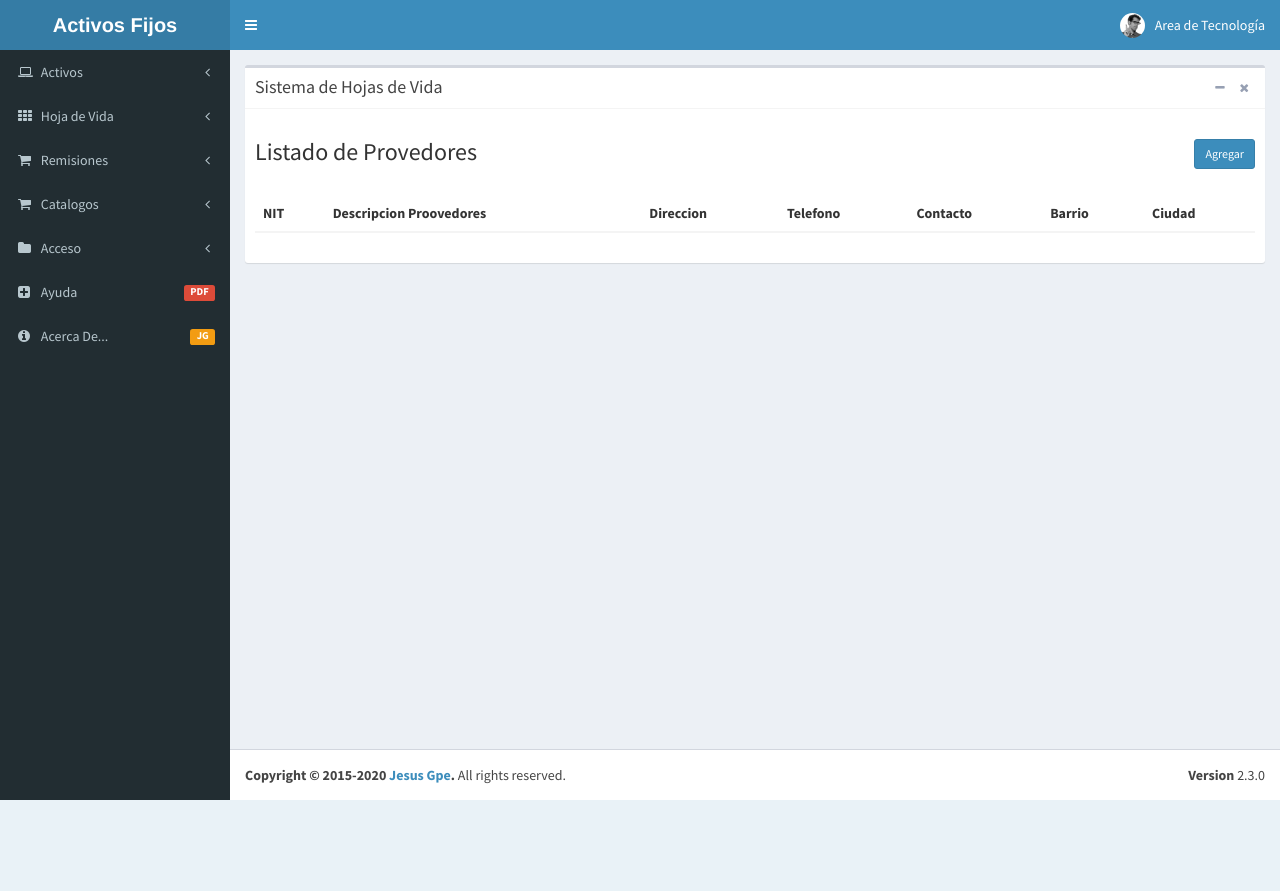
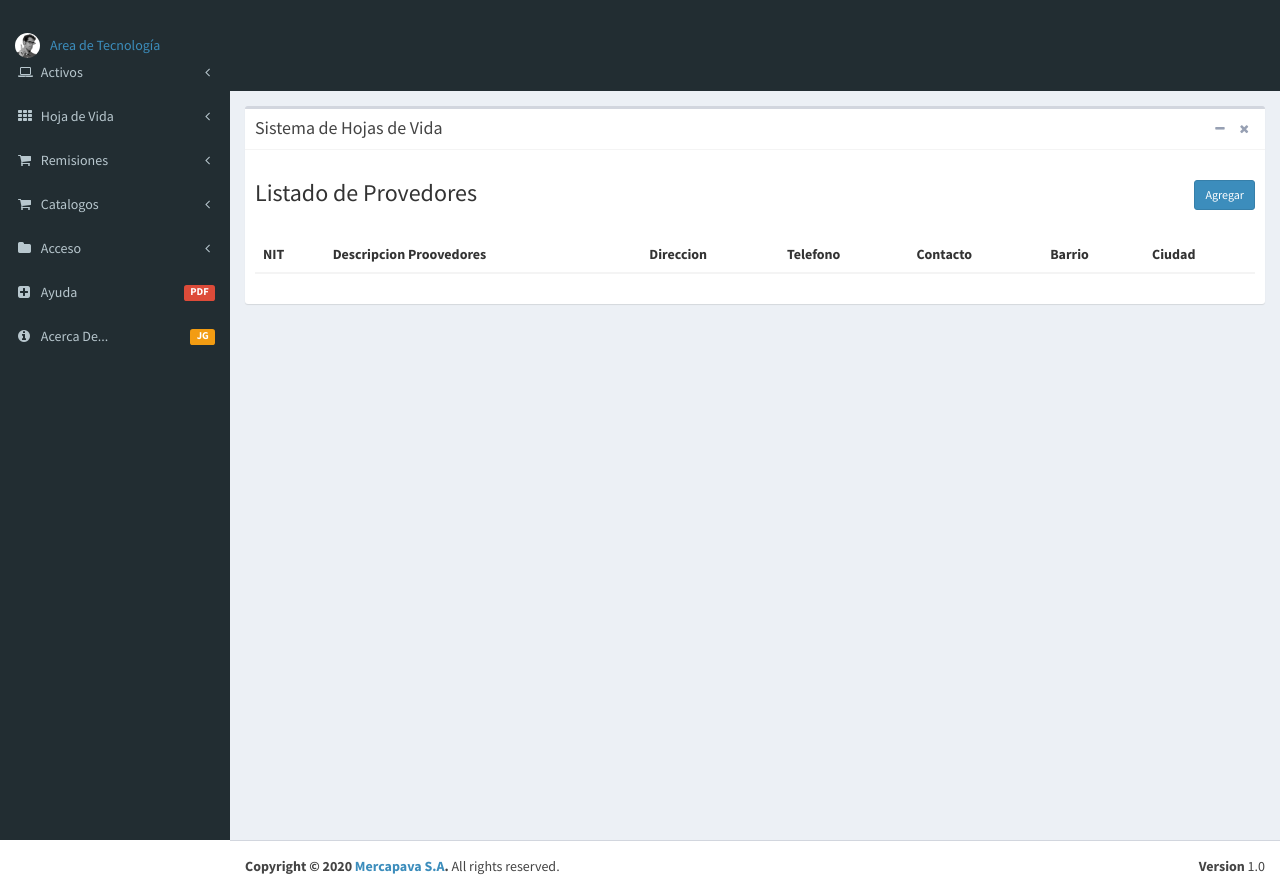
Before and after one commit to Carlosbarrera585c/HJMpava, a PHP site: page /index.php in a window 1280 px wide. Before the commit the page ends 800 px from the top, so only its background shows below. Run offline with PHP 8.4, Linux system fonts and the light colour scheme; data that the repository does not hold is empty.

Commit message:
Cambio de Copyright.

```diff
--- a/shared/footer.php
+++ b/shared/footer.php
@@ -1,8 +1,8 @@
       <footer class="main-footer">
         <div class="pull-right hidden-xs">
-          <b>Version</b> 2.3.0
+          <b>Version</b> 1.0
         </div>
-        <strong>Copyright &copy; 2015-2020 <a href="#">Jesus Gpe</a>.</strong> All rights reserved.
+        <strong>Copyright &copy; 2020 <a href="www.mercapava.com.co">Mercapava S.A</a>.</strong> All rights reserved.
       </footer>
 
 
--- a/shared/header.php
+++ b/shared/header.php
@@ -1,4 +1,4 @@
-<header class="main-header">
+<!--<header class="main-header">-->
 
     <!-- Logo -->
     <a href="index2.html" class="logo">
```
Also changed, not shown: 1 other file. Lines whose indentation alone changed are shown as unchanged.
